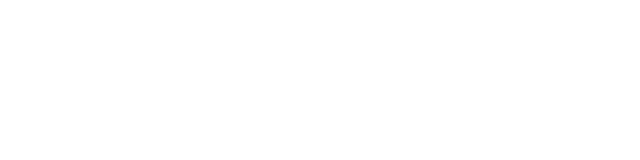
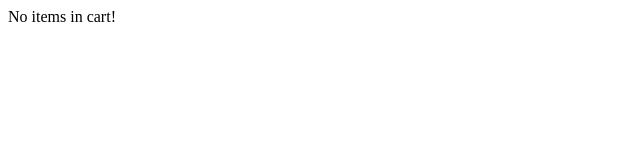
Before and after one commit to aaronclare3/ecomm-react-redux, a React (Create React App) app: page /cart in a window 1280 px wide. Shown: the top 160 px of the page, without its empty margins (0-640 px from the left). Built offline with nearby package versions, Linux system fonts and the light colour scheme.

Commit message:
added cartList, cartItem, rendered cart items on the cart page

```diff
--- a/src/components/App.js
+++ b/src/components/App.js
@@ -1,6 +1,5 @@
 import React from 'react'
 import { BrowserRouter as Router, Switch, Route } from "react-router-dom";
-
 // Screens
 import ProductScreen from '../screens/ProductScreen'
 import HomeScreen from '../screens/HomeScreen';
--- /dev/null
+++ b/src/components/CartItem.js
@@ -0,0 +1,12 @@
+import React from 'react'
+
+const CartItem = ({item}) => {
+    return (
+        <div>
+            <p>{item.title}</p>
+            <p>{item.description}</p>
+        </div>
+    )
+}
+
+export default CartItem
--- /dev/null
+++ b/src/components/CartList.js
@@ -0,0 +1,22 @@
+import React from 'react'
+import {useSelector} from 'react-redux'
+// Components
+import CartItem from './CartItem'
+
+
+const CartList = () => {
+    const cart = useSelector(state => state.cart)
+    const {cartItems} = cart;
+
+    const renderCartList = cartItems.map(item => {
+        return <CartItem key={item.id} item={item}/>
+    })
+
+    return (
+        <div>
+            {cartItems.length === 0 ? "No items in cart!" : renderCartList}
+        </div>
+    )
+}
+
+export default CartList
--- a/src/components/ProductItem.js
+++ b/src/components/ProductItem.js
@@ -1,8 +1,5 @@
 import React, {useState} from 'react'
 import {Link} from 'react-router-dom';
-
-
-
 
 const ProductItem = ({item}) => {
     const [detailsOpen, setDetailsOpen] = useState(false);
--- a/src/components/ProductList.js
+++ b/src/components/ProductList.js
@@ -1,16 +1,14 @@
 import React, {useEffect} from 'react';
+import { useDispatch, useSelector } from 'react-redux';
+// Actions
+import {getProducts, clearProducts} from '../redux/Actions/ProductActions';
+// Components
 import ProductItem from './ProductItem';
-import {getProducts, clearProducts} from '../redux/Actions/ProductActions';
-import { useDispatch, useSelector } from 'react-redux';
-
-
 
 const ProductList = () => {
     const dispatch = useDispatch();
     const allProducts = useSelector(state => state.getProducts);
     const {loading, products, error} = allProducts;
-
-
 
     useEffect(() => {
         dispatch(getProducts());
@@ -18,12 +16,13 @@
         return () => dispatch(clearProducts());
     }, [dispatch])
 
-    const listOfProducts = products.map(item => {
+    const renderProductList = products.map(item => {
         return <ProductItem item={item} key={item.id} />
     });
+
     return (
         <div>
-            {loading ? <h2>Loading...</h2> : error ? <h2>{error}</h2> : listOfProducts}
+            {loading ? <h2>Loading...</h2> : error ? <h2>{error}</h2> : renderProductList}
         </div>
     )
 }
--- a/src/redux/Actions/CartActions.js
+++ b/src/redux/Actions/CartActions.js
@@ -1,7 +1,6 @@
 import {ADD_TO_CART, REMOVE_FROM_CART, RESET_CART} from '../constants/CartActionTypes';
 
 export const addToCart = item => {
-    console.log(item)
     return{
         type: ADD_TO_CART,
         payload: item
--- a/src/screens/CartScreen.js
+++ b/src/screens/CartScreen.js
@@ -1,16 +1,11 @@
 import React from 'react';
-import { useSelector } from 'react-redux';
+// Components
+import CartList from '../components/CartList';
 
 const CartScreen = () => {
-    const cart = useSelector(state => state.cart)
-    const {cartItems} = cart;
-
-    const cartList = cartItems.map(item => {
-        return <h1>{item.title}</h1>
-    })
     return (
         <div>
-            {cartList}
+            <CartList />
         </div>
     )
 }
--- a/src/screens/HomeScreen.js
+++ b/src/screens/HomeScreen.js
@@ -1,4 +1,5 @@
 import React from 'react';
+// Components
 import ProductList from '../components/ProductList';
 
 
--- a/src/screens/ProductScreen.js
+++ b/src/screens/ProductScreen.js
@@ -1,8 +1,10 @@
 import React, {useEffect} from 'react'
 import {useDispatch, useSelector} from 'react-redux';
+import {Link} from 'react-router-dom';
+// Actions
+import {addToCart} from '../redux/Actions/CartActions';
 import {clearProduct, getProduct} from '../redux/Actions/ProductActions';
-import {addToCart} from '../redux/Actions/CartActions';
-import {Link} from 'react-router-dom';
+
 
 const ProductScreen = ({match}) => {
     const productDetails = useSelector(state => state.getProduct)
@@ -27,13 +29,16 @@
             {loading ? <h2>Loading...</h2> : error ? <h2>{error}</h2> :
                 <>
                 <Link to="/">Home</Link>
+                <hr/>
+                <Link to="/cart">Cart</Link>
+
                 <h4>{product.title}</h4>
                 <img style={{width: '50%'}} src={product.image} alt=""/>
                 <p>{product.description}</p>
                 <button onClick={() => addProductToCart(product)}>Add to your Cart!</button>
                 </>
 
-                }
+            }
 
         </div>
     )
```
Also changed, not shown: 1 other file (tests, documents, lock files or other folders).
